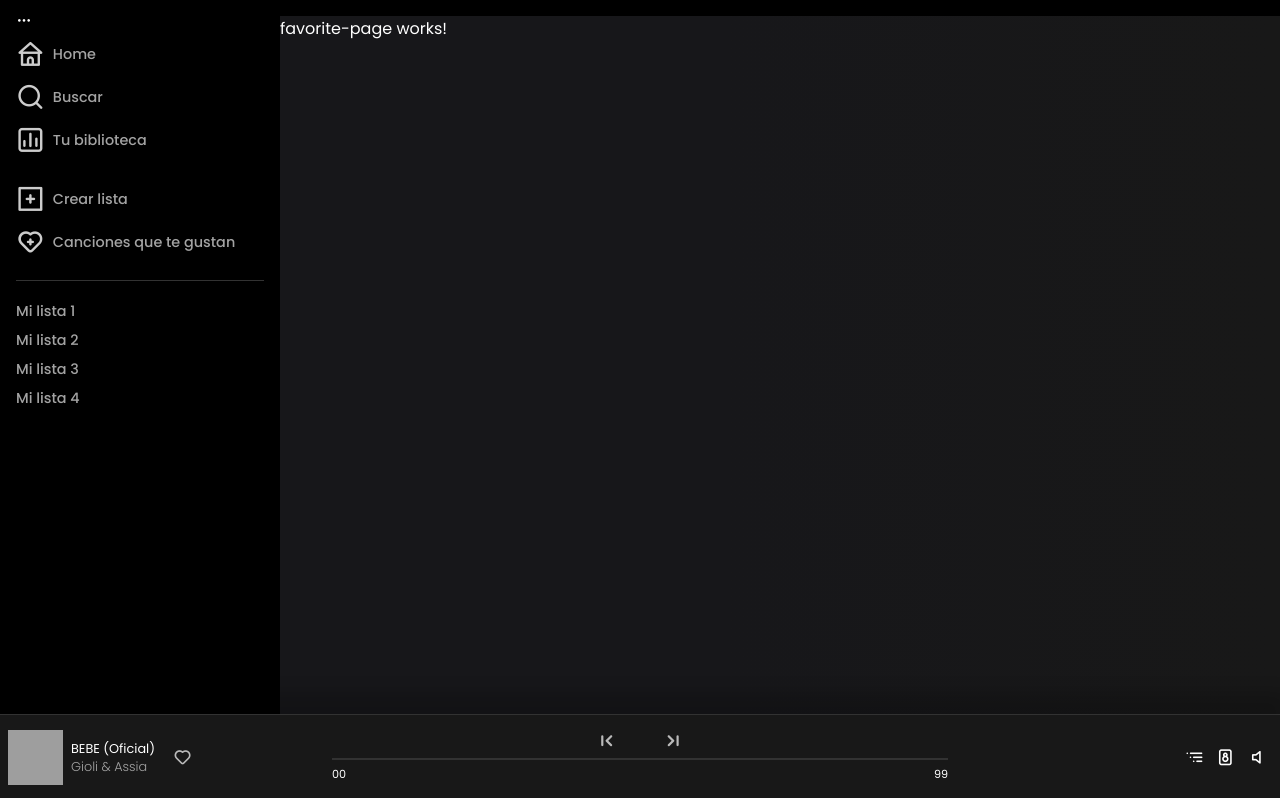
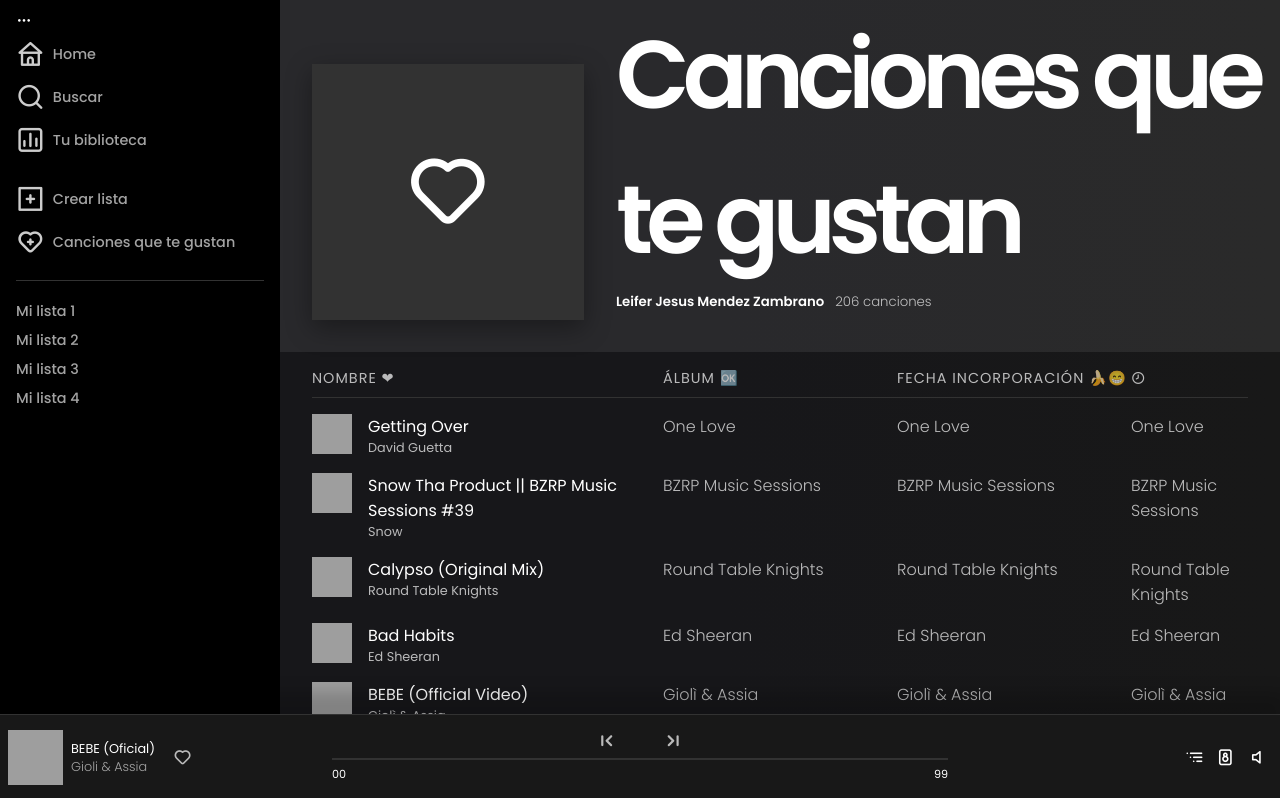
Before and after one commit to Ricky06202/spotify-angular, an Angular app: page /favorites in a window 1280 px wide. Shown: the top 798 px of the page. Built offline with nearby package versions, Linux system fonts and the light colour scheme; grey boxes are pictures that could not be loaded.

Commit message:
Creamos componentes para la seccion de favoritos y en estos aprendimos que los ng template pueden recibir parametros

```diff
--- a/src/app/modules/favorites/pages/favorite-page/favorite-page.component.html
+++ b/src/app/modules/favorites/pages/favorite-page/favorite-page.component.html
@@ -1 +1,4 @@
-<p>favorite-page works!</p>
+<div class="favorites-page">
+  <app-play-list-header></app-play-list-header>
+  <app-play-list-body></app-play-list-body>
+</div>
--- /dev/null
+++ b/src/app/shared/components/play-list-body/play-list-body.component.css
@@ -0,0 +1,56 @@
+.play-list-body {
+  padding: 1rem 2rem;
+}
+
+.play-list-table-header {
+  width: 100%;
+  list-style: none;
+  display: grid;
+  grid-template-columns: 3fr 2fr 2fr 1fr;
+  margin: 0;
+  padding: 0;
+  font-size: 90%;
+  letter-spacing: 1px;
+  border-bottom: solid 1px var(--color-2);
+  padding-bottom: 0.5rem;
+}
+
+.play-list-table-header li {
+  text-transform: uppercase;
+  color: var(--color-4);
+  opacity: 0.7;
+}
+
+.play-list-rows {
+  width: 100%;
+  list-style: none;
+  display: grid;
+  grid-template-columns: 3fr 2fr 2fr 1fr;
+  margin: 0;
+  padding: 1rem 0 0 0;
+}
+
+.play-list-rows .track-name-opacity {
+  opacity: 0.7;
+  font-weight: 300;
+}
+
+.cover-section {
+  display: flex;
+  padding: 0;
+}
+
+.cover-section .cover-track {
+  width: 40px;
+  height: 40px;
+  object-fit: cover;
+}
+
+.cover-section .cover-info {
+  padding: 0 1rem;
+}
+
+.cover-section .cover-info .name-track-details {
+  font-size: 80%;
+  opacity: 0.7;
+}
--- /dev/null
+++ b/src/app/shared/components/play-list-body/play-list-body.component.html
@@ -0,0 +1,40 @@
+<div class="play-list-body">
+  <ul class="play-list-table-header">
+    <li>Nombre ❤</li>
+    <li>álbum 🆗</li>
+    <li>fecha incorporación 🍌😁</li>
+    <li><i class="uil uil-clock-eight"></i></li>
+  </ul>
+  <ul class="play-list-rows" *ngFor="let track of tracks">
+    <li class="track-name">
+      <ng-container
+        *ngTemplateOutlet="coverSection; context: { track: track }"
+      ></ng-container>
+    </li>
+    <li class="track-name-opacity">
+      {{ track.album }}
+    </li>
+    <li class="track-name-opacity">
+      {{ track.album }}
+    </li>
+    <li class="track-name-opacity">
+      {{ track.album }}
+    </li>
+  </ul>
+</div>
+
+<!--template del cover-->
+<ng-template #coverSection let-track="track">
+  <div class="cover-section">
+    <img
+      appImgBroken
+      class="cover-track"
+      [src]="track.cover"
+      [alt]="track.name"
+    />
+    <div class="cover-info">
+      <div class="name-track">{{ track.name }}</div>
+      <div class="name-track-details">{{ track.artist.name }}</div>
+    </div>
+  </div>
+</ng-template>
--- /dev/null
+++ b/src/app/shared/components/play-list-body/play-list-body.component.ts
@@ -0,0 +1,15 @@
+import { Component } from '@angular/core';
+import { TrackModel } from '@core/models/tracks.models';
+import * as dataRaw from '@data/tracks.json';
+@Component({
+  selector: 'app-play-list-body',
+  templateUrl: './play-list-body.component.html',
+  styleUrl: './play-list-body.component.css',
+})
+export class PlayListBodyComponent {
+  tracks: TrackModel[] = [];
+  ngOnInit(): void {
+    const { data }: any = (dataRaw as any).default;
+    this.tracks = data;
+  }
+}
--- /dev/null
+++ b/src/app/shared/components/play-list-header/play-list-header.component.css
@@ -0,0 +1,57 @@
+.play-list-header {
+  display: flex;
+  height: 18rem;
+  width: 100%;
+  padding-top: 3rem;
+  padding-bottom: 1rem;
+  background-color: #ffffff14;
+}
+
+.content-text {
+  padding: 1.5rem 0;
+  display: flex;
+  flex-direction: column;
+  justify-content: flex-end;
+}
+
+.cover {
+  position: relative;
+  width: 17rem;
+  padding: 1rem 2rem;
+  display: flex;
+  justify-content: center;
+}
+
+.cover .cover-mock {
+  height: 100%;
+  width: 18rem;
+  display: flex;
+  align-self: center;
+  justify-content: center;
+  align-items: center;
+  font-size: 5.5rem;
+  background-color: var(--color-2);
+  box-shadow: var(--shadow-1);
+}
+
+.content-text .title,
+.content-text .sub-title {
+  margin: 0;
+  font-weight: 600;
+}
+
+.content-text .title {
+  font-size: 6rem;
+  letter-spacing: -7px;
+}
+
+.content-text .small-text {
+  text-transform: uppercase;
+  font-weight: 500;
+}
+
+.content-text .count-tracks {
+  font-weight: 300;
+  opacity: 0.7;
+  padding-left: 0.5rem;
+}
--- /dev/null
+++ b/src/app/shared/components/play-list-header/play-list-header.component.html
@@ -0,0 +1,15 @@
+<div class="play-list-header">
+  <div class="cover">
+    <div class="cover-mock">
+      <i class="uil uil-heart"></i>
+    </div>
+  </div>
+  <div class="content-text">
+    <div class="small-text">Playlist</div>
+    <h1 class="title">Canciones que te gustan</h1>
+    <h5 class="sub-title">
+      Leifer Jesus Mendez Zambrano
+      <span class="count-tracks">206 canciones</span>
+    </h5>
+  </div>
+</div>
--- a/src/app/shared/shared.module.ts
+++ b/src/app/shared/shared.module.ts
@@ -5,6 +5,8 @@
 import { HeaderUserComponent } from './components/header-user/header-user.component';
 import { CardPlayerComponent } from './components/card-player/card-player.component';
 import { SectionGenericComponent } from './components/section-generic/section-generic.component';
+import { PlayListHeaderComponent } from './components/play-list-header/play-list-header.component';
+import { PlayListBodyComponent } from './components/play-list-body/play-list-body.component';
 
 @NgModule({
   declarations: [
@@ -13,6 +15,8 @@
     HeaderUserComponent,
     CardPlayerComponent,
     SectionGenericComponent,
+    PlayListHeaderComponent,
+    PlayListBodyComponent,
   ],
   imports: [CommonModule],
   exports: [
@@ -21,6 +25,8 @@
     HeaderUserComponent,
     CardPlayerComponent,
     SectionGenericComponent,
+    PlayListHeaderComponent,
+    PlayListBodyComponent,
   ],
 })
 export class SharedModule {}
```
Also changed, not shown: src/app/modules/favorites/favorites.module.ts (+4 -9 lines), src/app/shared/components/play-list-header/play-list-header.component.ts (added, +10 -0 lines), 2 other files (tests, documents, lock files or other folders).
